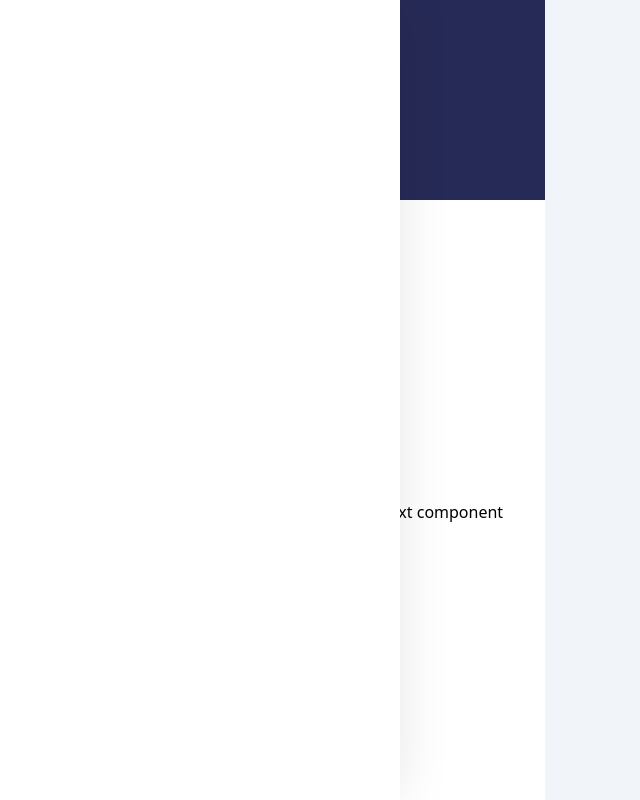
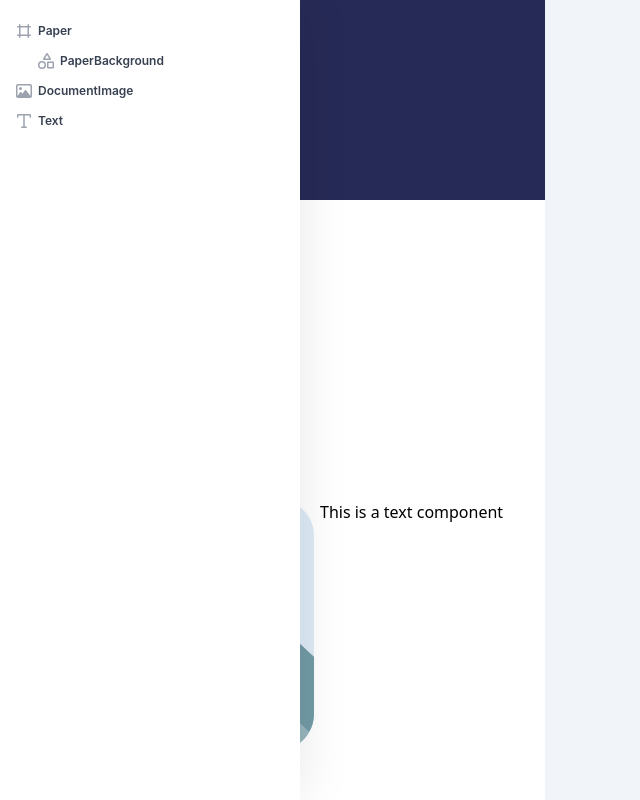
Before and after one commit to binhphancreator/makecv.next, a Next.js app: page /document/preview/1 in a window 1280 px wide. Shown: the whole page, without its empty margins (0-640 px from the left). Built offline with nearby package versions, Linux system fonts and the light colour scheme.

Commit message:
render list layer item

```diff
--- a/src/components/document/menu/LayerItem.tsx
+++ b/src/components/document/menu/LayerItem.tsx
@@ -1,4 +1,7 @@
-import React from "react";
+import React, { useMemo } from "react";
+import SvgIcon from "~/components/icon/SvgIcon";
+import { useAppSelector } from "~/hook";
+import { ComponentIconMap } from "~/configs/document";
 
 interface LayerItemProps {
   keyRender: string;
@@ -6,9 +9,64 @@ interface LayerItemProps {
 }
 
 const LayerItem = ({ keyRender, hierarchy }: LayerItemProps) => {
+  const marginLeft = 22;
+  const flatDataRender = useAppSelector(
+    (state) => state.documentState.flatDataRender
+  );
+
+  const dataRender = useAppSelector(
+    (state) => state.documentState.flatDataRender[keyRender]
+  );
+
+  const layerIconName = useMemo<string>(() => {
+    if (ComponentIconMap[dataRender.component]) {
+      return ComponentIconMap[dataRender.component];
+    }
+    return ComponentIconMap["default"];
+  }, [dataRender, keyRender]);
+
+  const layerItemInnerStyle = useMemo<React.CSSProperties>(() => {
+    return {
+      marginLeft: `${marginLeft * hierarchy}px`,
+    };
+  }, [hierarchy]);
+
+  const renderLayerItemChild = () => {
+    const childDataRender = Object.values(flatDataRender).filter(
+      (_) => _.parentKey === keyRender
+    );
+    if (childDataRender && childDataRender.length) {
+      return childDataRender.map((_) => {
+        if (_.key) {
+          return (
+            <LayerItem
+              keyRender={_.key}
+              key={_.key}
+              hierarchy={hierarchy + 1}
+            />
+          );
+        } else {
+          return null;
+        }
+      });
+    }
+  };
+
+  if (!dataRender) {
+    return null;
+  }
+
   return (
     <div className="layer-item">
-      <div />
+      <div style={layerItemInnerStyle} className="layer-item-inner">
+        <div className="layer-icon">
+          <SvgIcon name={layerIconName} width={16} height={16} />
+        </div>
+        <div className="layer-name">
+          {dataRender.name ?? dataRender.component}
+        </div>
+      </div>
+      {renderLayerItemChild()}
     </div>
   );
 };
--- a/src/components/document/menu/LayerMenu.tsx
+++ b/src/components/document/menu/LayerMenu.tsx
@@ -1,4 +1,5 @@
 import React, { useMemo, useState } from "react";
+import LayerItem from "./LayerItem";
 import { useAppSelector } from "~/hook";
 
 interface LayerMenuProps {
@@ -11,10 +12,18 @@ const LayerMenu = ({ width: initialWidth }: LayerMenuProps) => {
   const flatDataRender = useAppSelector(
     (state) => state.documentState.flatDataRender
   );
-  const [width] = useState(initialWidth ?? 400);
+  const [width] = useState(initialWidth ?? 300);
 
-  const layerList = useMemo<JSX.Element | null>(() => {
-    return null;
+  const layerList = useMemo<React.ReactNode>(() => {
+    return Object.values(flatDataRender)
+      .filter((_) => !_.parentKey)
+      .map((_) => {
+        if (_.key) {
+          return <LayerItem key={_.key} keyRender={_.key} hierarchy={0} />;
+        } else {
+          return null;
+        }
+      });
   }, [flatDataRender]);
 
   const layerMenuStyle = useMemo<React.CSSProperties>(() => {
@@ -26,7 +35,6 @@ const LayerMenu = ({ width: initialWidth }: LayerMenuProps) => {
   return (
     <div className="layer-menu" style={layerMenuStyle}>
       {layerList}
-      <div />
     </div>
   );
 };
--- /dev/null
+++ b/src/components/icon/svg/Image.tsx
@@ -0,0 +1,18 @@
+import React from "react";
+import { SvgProps } from "~/types/app";
+
+const Image = ({ width, height, color }: SvgProps) => {
+  return (
+    <svg
+      xmlns="http://www.w3.org/2000/svg"
+      viewBox="0 0 512 512"
+      width={width}
+      height={height}
+      fill={color}
+    >
+      <path d="M448 80c8.8 0 16 7.2 16 16v319.8l-5-6.5-136-176c-4.5-5.9-11.6-9.3-19-9.3s-14.4 3.4-19 9.3l-83 107.4-30.5-42.7c-4.5-6.3-11.7-10-19.5-10s-15 3.7-19.5 10.1l-80 112-4.5 6.2V96c0-8.8 7.2-16 16-16h384zM64 32C28.7 32 0 60.7 0 96v320c0 35.3 28.7 64 64 64h384c35.3 0 64-28.7 64-64V96c0-35.3-28.7-64-64-64H64zm80 192a48 48 0 100-96 48 48 0 100 96z" />
+    </svg>
+  );
+};
+
+export default Image;
--- a/src/components/icon/svg/index.ts
+++ b/src/components/icon/svg/index.ts
@@ -3,12 +3,14 @@ import DefaultImage from "./DefaultImage";
 import Frame from "./Frame";
 import Text from "./Text";
 import Shapes from "./Shapes";
+import Image from "./Image";
 
 const SVG_MAP: {[key: string]: React.FC<SvgProps>} = {
   "default-image": DefaultImage,
   "frame": Frame,
   "text": Text,
-  "shapes": Shapes
+  "shapes": Shapes,
+  "image": Image,
 };
 
 export default SVG_MAP;
--- a/src/configs/document.ts
+++ b/src/configs/document.ts
@@ -17,6 +17,13 @@ export const ComponentMap: {[key: string]: React.FC<any>} = {
   [ComponentName.Text]: Text,
 };
 
+export const ComponentIconMap: {[key: string]: string} = {
+  [ComponentName.Paper]: "frame",
+  [ComponentName.Text]: "text",
+  [ComponentName.DocumentImage]: "image",
+  "default": "shapes",
+};
+
 export const ShownNameComponents = [
   ComponentName.Paper,
 ];
--- a/src/styles/components/document/_layer-menu.scss
+++ b/src/styles/components/document/_layer-menu.scss
@@ -7,6 +7,36 @@
   box-shadow: 2px 0 50px -3px rgb(0 0 0 / 10%);
   border-right: 1px solide $gray200;
   z-index: 10;
-  padding: 16px;
+  padding: 16px 0;
   overflow-x: auto;
+  font-family: Inter, sans-serif;
 }
+
+.layer-item {
+  transition: background 0.15s ease-in;
+
+  &:hover {
+    background: $blue50;
+  }
+
+  &-inner {
+    padding: 6px 16px;
+    display: flex;
+    flex-wrap: nowrap;
+    align-items: center;
+    column-gap: 6px;
+    max-width: 100%;
+    overflow-x: hidden;
+
+    .layer-name {
+      font-size: 12px;
+      font-weight: 600;
+      color: $gray700;
+      flex: 1;
+    }
+
+    .layer-icon svg {
+      fill: $gray400;
+    }
+  }
+}
```
